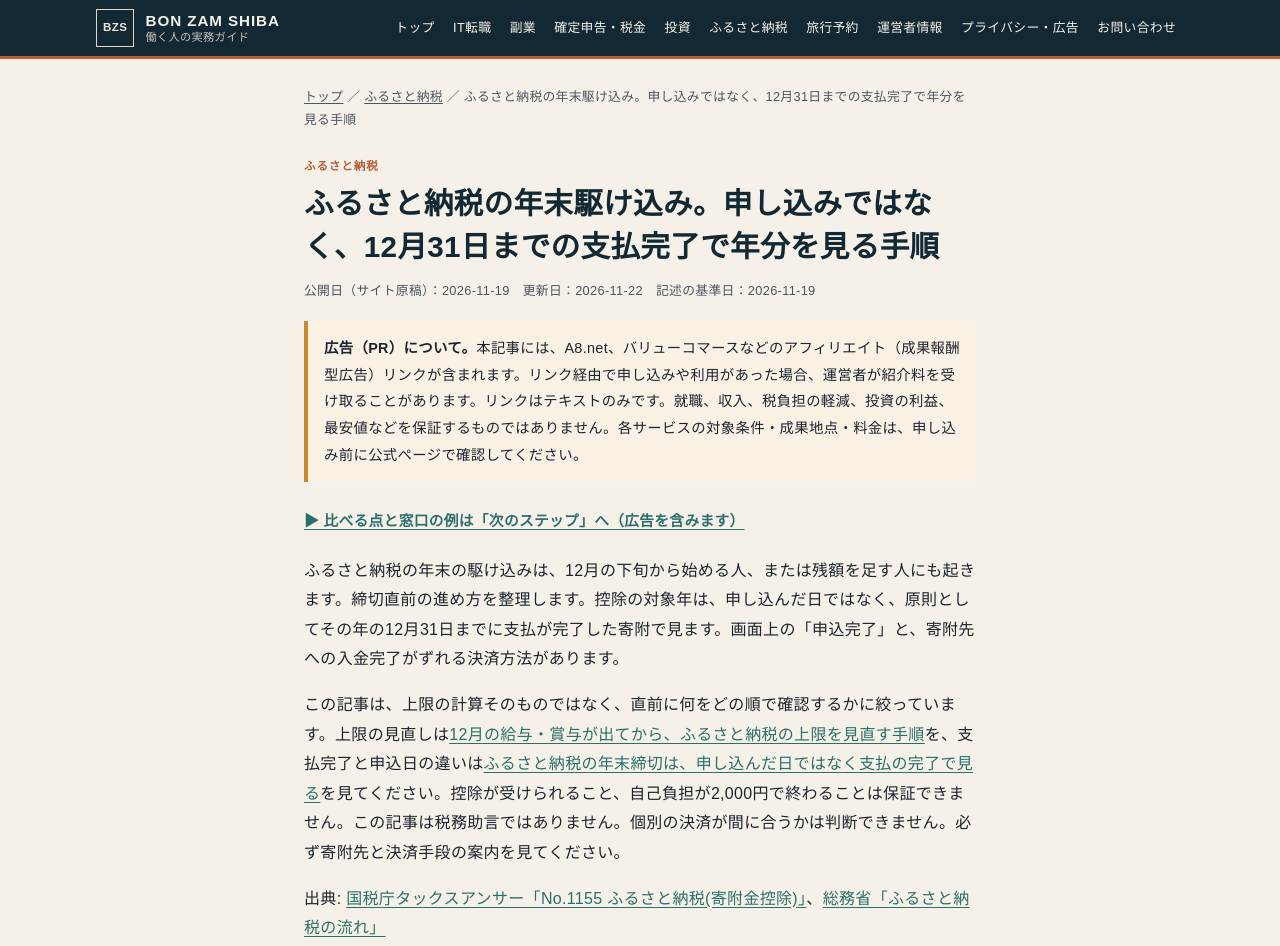
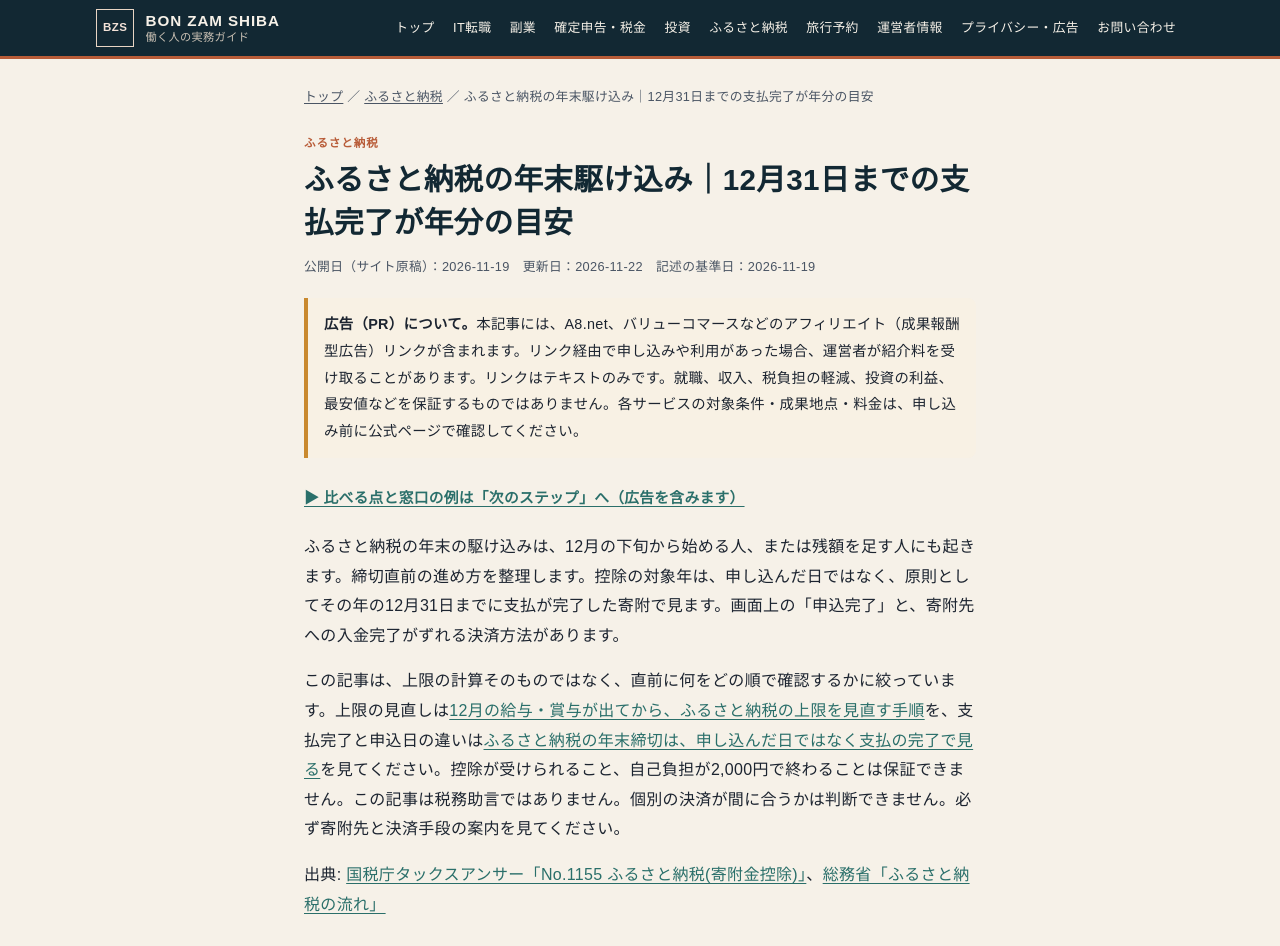
Before and after one commit to ats-business-hub/jitsumu-guide, a plain HTML site: page articles/furusato-kakekomi/index.html in a window 1280 px wide. Shown: the top 946 px of the page. Drawn offline with Linux system fonts and the light colour scheme.

Commit message:
Shorten the year-end furusato rush title

```diff
--- a/articles/furusato-kakekomi/index.html
+++ b/articles/furusato-kakekomi/index.html
@@ -3,10 +3,10 @@
 <head>
   <meta charset="utf-8">
   <meta name="viewport" content="width=device-width, initial-scale=1">
-  <title>ふるさと納税の年末駆け込み。申し込みではなく、12月31日までの支払完了で年分を見る手順｜BON ZAM SHIBA</title>
+  <title>ふるさと納税の年末駆け込み｜12月31日までの支払完了が年分の目安</title>
   <meta name="description" content="ふるさと納税の年末の駆け込みは、申し込んだ日ではなく12月31日までの支払完了で年分を見ます。決済の反映、受付終了、直前の確認手順を整理します。控除は保証しません。">
   <meta name="robots" content="index,follow">
-  <meta property="og:title" content="ふるさと納税の年末駆け込み。申し込みではなく、12月31日までの支払完了で年分を見る手順｜BON ZAM SHIBA">
+  <meta property="og:title" content="ふるさと納税の年末駆け込み｜12月31日までの支払完了が年分の目安">
   <meta property="og:description" content="ふるさと納税の年末の駆け込みは、申し込んだ日ではなく12月31日までの支払完了で年分を見ます。決済の反映、受付終了、直前の確認手順を整理します。控除は保証しません。">
   <meta property="og:type" content="article">
   <link rel="canonical" href="https://ats-business-hub.github.io/jitsumu-guide/articles/furusato-kakekomi/">
@@ -46,9 +46,9 @@
   <main>
     <article class="wrap">
       <header class="article-header measure">
-        <nav class="crumbs" aria-label="パンくず"><a href="../../">トップ</a> ／ <a href="../../categories/furusato/">ふるさと納税</a> ／ ふるさと納税の年末駆け込み。申し込みではなく、12月31日までの支払完了で年分を見る手順</nav>
+        <nav class="crumbs" aria-label="パンくず"><a href="../../">トップ</a> ／ <a href="../../categories/furusato/">ふるさと納税</a> ／ ふるさと納税の年末駆け込み｜12月31日までの支払完了が年分の目安</nav>
         <p class="kicker">ふるさと納税</p>
-        <h1>ふるさと納税の年末駆け込み。申し込みではなく、12月31日までの支払完了で年分を見る手順</h1>
+        <h1>ふるさと納税の年末駆け込み｜12月31日までの支払完了が年分の目安</h1>
         <p class="meta">公開日（サイト原稿）：2026-11-19　更新日：2026-11-22　記述の基準日：2026-11-19</p>
       </header>
       <div class="measure">
```
